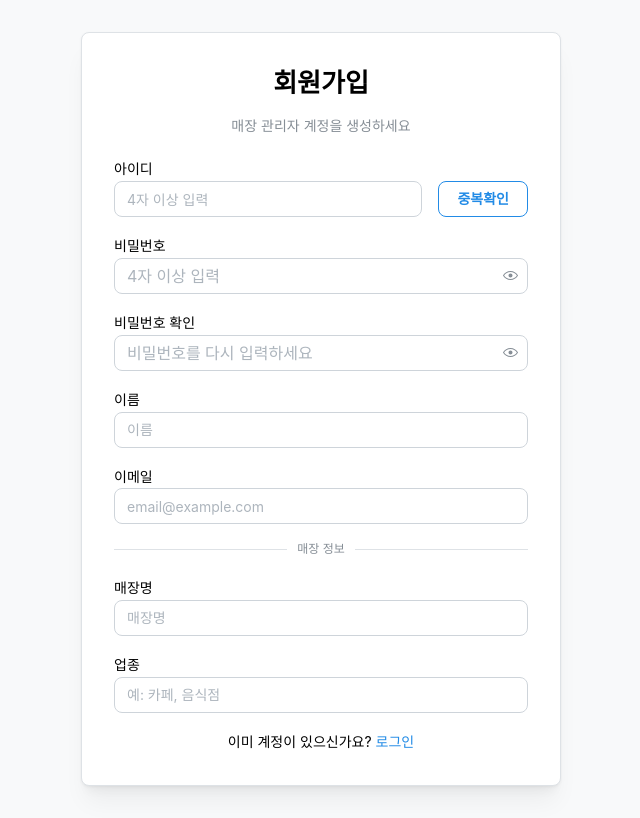
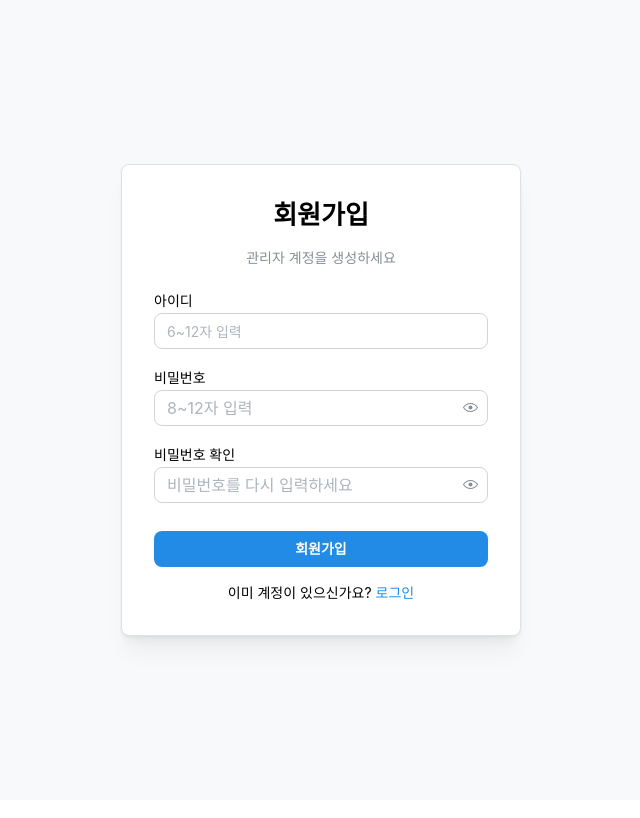
Before and after one commit to user983740/localhost_PC, a React (Vite) app: page /register in a window 1280 px wide. Shown: the whole page, without its empty margins (319-959 px from the left). Built offline with nearby package versions, Linux system fonts and the light colour scheme; a web font is replaced by a local one.

Commit message:
feat: 실제 백엔드 인증 API 연동

```diff
--- a/src/entities/user/ui/UserMenu.tsx
+++ b/src/entities/user/ui/UserMenu.tsx
@@ -8,23 +8,26 @@ interface UserMenuProps {
 }
 
 export function UserMenu({ user, onLogout }: UserMenuProps) {
+  const displayName = user.name ?? user.username
+  const displayEmail = user.email ?? user.username
+
   return (
     <Menu shadow="md" width={200} position="bottom-end">
       <Menu.Target>
         <UnstyledButton>
           <Group gap="xs">
             <Avatar radius="xl" size="sm" color="blue">
-              {user.name[0]}
+              {displayName[0]}
             </Avatar>
             <Text size="sm" fw={500}>
-              {user.name}
+              {displayName}
             </Text>
           </Group>
         </UnstyledButton>
       </Menu.Target>
 
       <Menu.Dropdown>
-        <Menu.Label>{user.email}</Menu.Label>
+        <Menu.Label>{displayEmail}</Menu.Label>
         <Menu.Item leftSection={<IconUser size={14} />} disabled>
           프로필
         </Menu.Item>
--- a/src/features/auth/api/authApi.ts
+++ /dev/null
@@ -1,45 +0,0 @@
-import { delay } from '@/shared/lib/delay'
-import { mockUsers } from '@/mocks/users'
-import type { User, LoginInput, RegisterInput } from '@/entities/user/model/types'
-
-let users = [...mockUsers]
-
-export async function login(input: LoginInput): Promise<{ user: User; token: string }> {
-  await delay(500)
-  const found = users.find(
-    (u) => u.username === input.username && u.password === input.password,
-  )
-  if (!found) {
-    throw new Error('아이디 또는 비밀번호가 올바르지 않습니다.')
-  }
-  const { password: _, ...user } = found
-  return { user, token: `mock-token-${user.id}` }
-}
-
-export async function register(input: RegisterInput): Promise<{ user: User; token: string }> {
-  await delay(500)
-  const exists = users.some((u) => u.username === input.username)
-  if (exists) {
-    throw new Error('이미 사용 중인 아이디입니다.')
-  }
-
-  const newUser = {
-    id: `user-${Date.now()}`,
-    username: input.username,
-    password: input.password,
-    name: input.name,
-    email: input.email,
-    role: 'STORE_OWNER' as const,
-    storeId: `store-${Date.now()}`,
-    createdAt: new Date().toISOString(),
-  }
-  users = [...users, newUser]
-
-  const { password: _, ...user } = newUser
-  return { user, token: `mock-token-${user.id}` }
-}
-
-export async function checkUsername(username: string): Promise<boolean> {
-  await delay(300)
-  return !users.some((u) => u.username === username)
-}
--- /dev/null
+++ b/src/features/auth/api/realAuthApi.ts
@@ -0,0 +1,16 @@
+import { fetchClient } from '@/shared/lib/fetchClient'
+import type { SignupRequest, LoginRequest, AuthResponse } from '@/shared/lib/apiTypes'
+
+export function signupApi(input: SignupRequest): Promise<AuthResponse> {
+  return fetchClient<AuthResponse>('/api/auth/signup', {
+    method: 'POST',
+    body: input,
+  })
+}
+
+export function loginApi(input: LoginRequest): Promise<AuthResponse> {
+  return fetchClient<AuthResponse>('/api/auth/login', {
+    method: 'POST',
+    body: input,
+  })
+}
--- a/src/features/auth/model/authStore.ts
+++ b/src/features/auth/model/authStore.ts
@@ -7,6 +7,7 @@ interface AuthState {
   token: string | null
   isAuthenticated: boolean
   setAuth: (user: User, token: string) => void
+  setStoreId: (storeId: string) => void
   logout: () => void
 }
 
@@ -17,6 +18,10 @@ export const useAuthStore = create<AuthState>()(
       token: null,
       isAuthenticated: false,
       setAuth: (user, token) => set({ user, token, isAuthenticated: true }),
+      setStoreId: (storeId) =>
+        set((state) => ({
+          user: state.user ? { ...state.user, storeId } : null,
+        })),
       logout: () => set({ user: null, token: null, isAuthenticated: false }),
     }),
     {
--- a/src/features/auth/ui/RegisterForm.tsx
+++ b/src/features/auth/ui/RegisterForm.tsx
@@ -1,16 +1,16 @@
 import { useState } from 'react'
-import { TextInput, PasswordInput, Button, Stack, Alert, Group, Divider } from '@mantine/core'
+import { TextInput, PasswordInput, Button, Stack, Alert } from '@mantine/core'
 import { useForm } from '@mantine/form'
-import { IconAlertCircle, IconCheck } from '@tabler/icons-react'
-import { register, checkUsername } from '../api/authApi'
+import { IconAlertCircle } from '@tabler/icons-react'
+import { signupApi } from '../api/realAuthApi'
 import { useAuthStore } from '../model/authStore'
 import { useRouter } from '@tanstack/react-router'
+import { ApiRequestError } from '@/shared/lib/fetchClient'
+import type { User } from '@/entities/user/model/types'
 
 export function RegisterForm() {
   const [error, setError] = useState<string | null>(null)
   const [loading, setLoading] = useState(false)
-  const [usernameAvailable, setUsernameAvailable] = useState<boolean | null>(null)
-  const [checkingUsername, setCheckingUsername] = useState(false)
   const setAuth = useAuthStore((s) => s.setAuth)
   const router = useRouter()
 
@@ -19,59 +19,50 @@ export function RegisterForm() {
       username: '',
       password: '',
       passwordConfirm: '',
-      name: '',
-      email: '',
-      storeName: '',
-      storeCategory: '',
-      storeAddress: '',
-      storePhone: '',
     },
     validate: {
-      username: (v) => (v.trim().length >= 4 ? null : '아이디는 4자 이상이어야 합니다'),
-      password: (v) => (v.length >= 4 ? null : '비밀번호는 4자 이상이어야 합니다'),
+      username: (v) => {
+        if (!v.trim()) return '아이디를 입력해주세요'
+        if (v.trim().length < 6 || v.trim().length > 12) return '아이디는 6~12자여야 합니다'
+        return null
+      },
+      password: (v) => {
+        if (!v) return '비밀번호를 입력해주세요'
+        if (v.length < 8 || v.length > 12) return '비밀번호는 8~12자여야 합니다'
+        return null
+      },
       passwordConfirm: (v, values) =>
         v === values.password ? null : '비밀번호가 일치하지 않습니다',
-      name: (v) => (v.trim() ? null : '이름을 입력해주세요'),
-      email: (v) => (/\S+@\S+\.\S+/.test(v) ? null : '유효한 이메일을 입력해주세요'),
-      storeName: (v) => (v.trim() ? null : '매장명을 입력해주세요'),
-      storeCategory: (v) => (v.trim() ? null : '업종을 입력해주세요'),
-      storeAddress: (v) => (v.trim() ? null : '주소를 입력해주세요'),
-      storePhone: (v) => (v.trim() ? null : '전화번호를 입력해주세요'),
     },
   })
 
-  const handleCheckUsername = async () => {
-    const username = form.values.username.trim()
-    if (username.length < 4) {
-      form.setFieldError('username', '아이디는 4자 이상이어야 합니다')
-      return
-    }
-    setCheckingUsername(true)
-    try {
-      const available = await checkUsername(username)
-      setUsernameAvailable(available)
-      if (!available) {
-        form.setFieldError('username', '이미 사용 중인 아이디입니다')
-      }
-    } finally {
-      setCheckingUsername(false)
-    }
-  }
-
   const handleSubmit = form.onSubmit(async (values) => {
-    if (usernameAvailable !== true) {
-      form.setFieldError('username', '아이디 중복확인을 해주세요')
-      return
-    }
     setError(null)
     setLoading(true)
     try {
-      const { passwordConfirm: _, ...input } = values
-      const result = await register(input)
-      setAuth(result.user, result.token)
-      router.navigate({ to: '/dashboard' })
+      const result = await signupApi({
+        username: values.username,
+        password: values.password,
+        role: 'OWNER',
+      })
+      const user: User = {
+        id: result.userId,
+        username: values.username,
+        role: result.role as User['role'],
+      }
+      setAuth(user, result.token)
+      router.navigate({ to: '/store-setup' })
     } catch (err) {
-      setError(err instanceof Error ? err.message : '회원가입에 실패했습니다.')
+      if (err instanceof ApiRequestError) {
+        if (err.validationErrors) {
+          for (const [field, message] of Object.entries(err.validationErrors)) {
+            form.setFieldError(field, message)
+          }
+        }
+        setError(err.message)
+      } else {
+        setError('회원가입에 실패했습니다.')
+      }
     } finally {
       setLoading(false)
     }
@@ -85,32 +76,14 @@ export function RegisterForm() {
             {error}
           </Alert>
         )}
-
-        <Group align="flex-end">
-          <TextInput
-            label="아이디"
-            placeholder="4자 이상 입력"
-            style={{ flex: 1 }}
-            {...form.getInputProps('username')}
-            onChange={(e) => {
-              form.getInputProps('username').onChange(e)
-              setUsernameAvailable(null)
-            }}
-          />
-          <Button
-            variant="outline"
-            onClick={handleCheckUsername}
-            loading={checkingUsername}
-            leftSection={usernameAvailable ? <IconCheck size={14} /> : undefined}
-            color={usernameAvailable ? 'green' : undefined}
-          >
-            {usernameAvailable ? '사용 가능' : '중복확인'}
-          </Button>
-        </Group>
-
+        <TextInput
+          label="아이디"
+          placeholder="6~12자 입력"
+          {...form.getInputProps('username')}
+        />
         <PasswordInput
           label="비밀번호"
-          placeholder="4자 이상 입력"
+          placeholder="8~12자 입력"
           {...form.getInputProps('password')}
         />
         <PasswordInput
@@ -118,17 +91,6 @@ export function RegisterForm() {
           placeholder="비밀번호를 다시 입력하세요"
           {...form.getInputProps('passwordConfirm')}
         />
-
-        <TextInput label="이름" placeholder="이름" {...form.getInputProps('name')} />
-        <TextInput label="이메일" placeholder="email@example.com" {...form.getInputProps('email')} />
-
-        <Divider label="매장 정보" labelPosition="center" />
-
-        <TextInput label="매장명" placeholder="매장명" {...form.getInputProps('storeName')} />
-        <TextInput label="업종" placeholder="예: 카페, 음식점" {...form.getInputProps('storeCategory')} />
-        <TextInput label="주소" placeholder="매장 주소" {...form.getInputProps('storeAddress')} />
-        <TextInput label="전화번호" placeholder="02-1234-5678" {...form.getInputProps('storePhone')} />
-
         <Button type="submit" fullWidth loading={loading} mt="sm">
           회원가입
         </Button>
--- a/src/pages/register/ui/RegisterPage.tsx
+++ b/src/pages/register/ui/RegisterPage.tsx
@@ -1,18 +1,16 @@
-import { Center, Card, Stack, Title, Text, Anchor, ScrollArea } from '@mantine/core'
+import { Center, Card, Stack, Title, Text, Anchor } from '@mantine/core'
 import { Link } from '@tanstack/react-router'
 import { RegisterForm } from '@/features/auth/ui/RegisterForm'
 
 export function RegisterPage() {
   return (
     <Center mih="100vh" bg="gray.0" py="xl">
-      <Card shadow="md" padding="xl" radius="md" w={480} withBorder>
+      <Card shadow="md" padding="xl" radius="md" w={400} withBorder>
         <Stack align="center" mb="lg">
           <Title order={2}>회원가입</Title>
-          <Text c="dimmed" size="sm">매장 관리자 계정을 생성하세요</Text>
+          <Text c="dimmed" size="sm">관리자 계정을 생성하세요</Text>
         </Stack>
-        <ScrollArea.Autosize mah="70vh">
-          <RegisterForm />
-        </ScrollArea.Autosize>
+        <RegisterForm />
         <Text ta="center" mt="md" size="sm">
           이미 계정이 있으신가요?{' '}
           <Anchor component={Link} to="/login">
```
Also changed, not shown: src/entities/user/model/types.ts (+5 -5 lines), src/features/auth/ui/LoginForm.tsx (+15 -4 lines).
